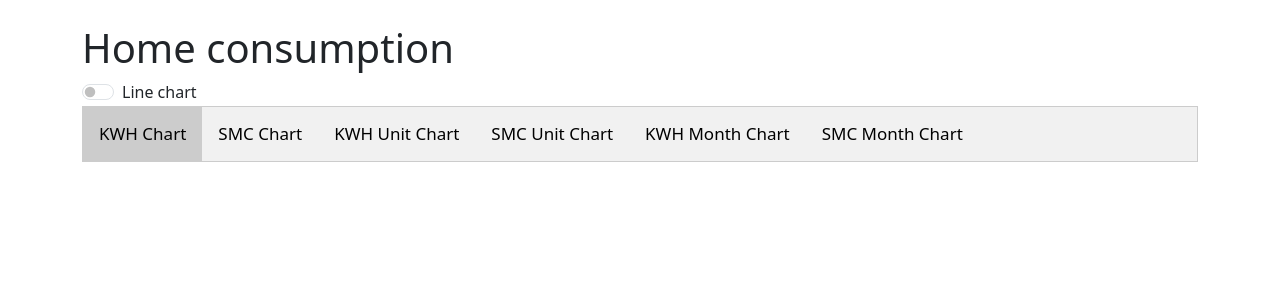
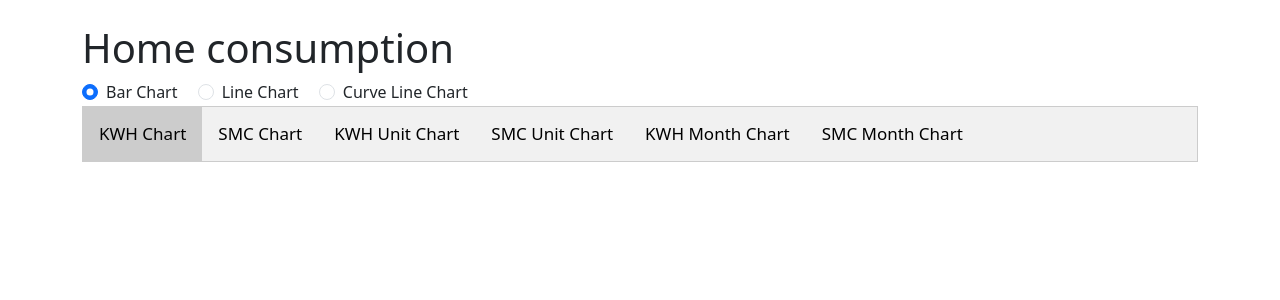
Before and after one commit to manzolo/Simple-energy-consumption-analyzer, a Flask app: template consumption_app/templates/chart.html in a window 1280 px wide. Shown: the part 56-356 px from the top of the page. Run offline with Flask 2, Linux system fonts and the light colour scheme; the template is opened without the code that fills it, so the values that code supplies are empty; some libraries are stand-ins or nearby versions.

Commit message:
Add more charts

```diff
--- a/consumption_app/static/js/chart_functions.js
+++ b/consumption_app/static/js/chart_functions.js
@@ -1,29 +1,26 @@
-let chartType;
+let chartType = "bar"; // Default chart type bar
 
 $(document).ready(() => {
 
-  // Get references to the checkbox and chart
-  const checkbox = document.getElementById("ChangeChartType");
-
-  // Determine the initial chart type based on the checkbox state
-  chartType = getChartType(checkbox);
-
-  // Add an event listener to the checkbox
-  checkbox.addEventListener("change", () => {
-    // Determine which chart type to switch to
-    chartType = getChartType(checkbox);
-    document.querySelector('.tab-links.active').click();
-  });
-
+    const radioButtons = document.querySelectorAll('input[name="chartType"]');
+    radioButtons.forEach((radioButton) => {
+      if (radioButton.value === "bar") {
+        radioButton.checked = true;
+        chartType = "bar";
+      }
+    });
+    radioButtons.forEach((radioButton) => {
+      radioButton.addEventListener("click", () => {
+        chartType = radioButton.value;
+        // call function to redraw chart with new chartType
+        document.querySelector('.tab-links.active').click();
+      });
+    });
   // Display the initial chart
   document.querySelector('.tab-links.active').click();
-
 });
 
-const getChartType = checkbox => {
-  // Determine the initial chart type based on the checkbox state
-  return checkbox.checked ? "line" : "bar";
-}
+
 
 const openChart = (evt, chartName, chartData) => {
   const tabcontents = document.querySelectorAll(".tab-content");
@@ -57,13 +54,15 @@ const openChart = (evt, chartName, chartData) => {
 }
 
 const drawChart = (jsonDataChart, container_div_id, chartType, options) => {
-  google.charts.load('current', { packages: [chartType === 'line' ? 'corechart' : 'bar'] });
+  google.charts.load('current', { packages: ['line', 'corechart', 'bar'] });
   google.charts.setOnLoadCallback(() => {
     const data = new google.visualization.arrayToDataTable([jsonDataChart.header].concat(jsonDataChart.body));
     let chart;
     if (chartType === 'bar') {
       chart = new google.charts.Bar(document.getElementById(container_div_id));
     } else if (chartType === 'line') {
+        chart = new google.charts.Line(document.getElementById(container_div_id));
+    } else if (chartType === 'curve-line') {
       chart = new google.visualization.LineChart(document.getElementById(container_div_id));
     }
     chart.draw(data, options);
--- a/consumption_app/templates/chart.html
+++ b/consumption_app/templates/chart.html
@@ -22,10 +22,19 @@
 {% block content %}
 
 <h1>Home consumption</h1>
-<div class="form-check form-switch">
-    <input class="form-check-input" id="ChangeChartType" type="checkbox">
-    <label class="form-check-label" for="ChangeChartType">Line chart</label>
+<div class="form-check form-check-inline">
+    <input class="form-check-input" id="bar" name="chartType" type="radio" value="bar">
+    <label class="form-check-label" for="bar">Bar Chart</label>
 </div>
+<div class="form-check form-check-inline">
+    <input class="form-check-input" id="line" name="chartType" type="radio" value="line">
+    <label class="form-check-label" for="line">Line Chart</label>
+</div>
+<div class="form-check form-check-inline">
+    <input class="form-check-input" id="curve-line" name="chartType" type="radio" value="curve-line">
+    <label class="form-check-label" for="curve-line">Curve Line Chart</label>
+</div>
+
 <div class="tab">
     <button class="tab-links active" onclick="openChart(event, 'kwh_chart_div', kwhJsonDataChart)">KWH Chart</button>
     <button class="tab-links" onclick="openChart(event, 'smc_chart_div', smcJsonDataChart)">SMC Chart</button>
```
